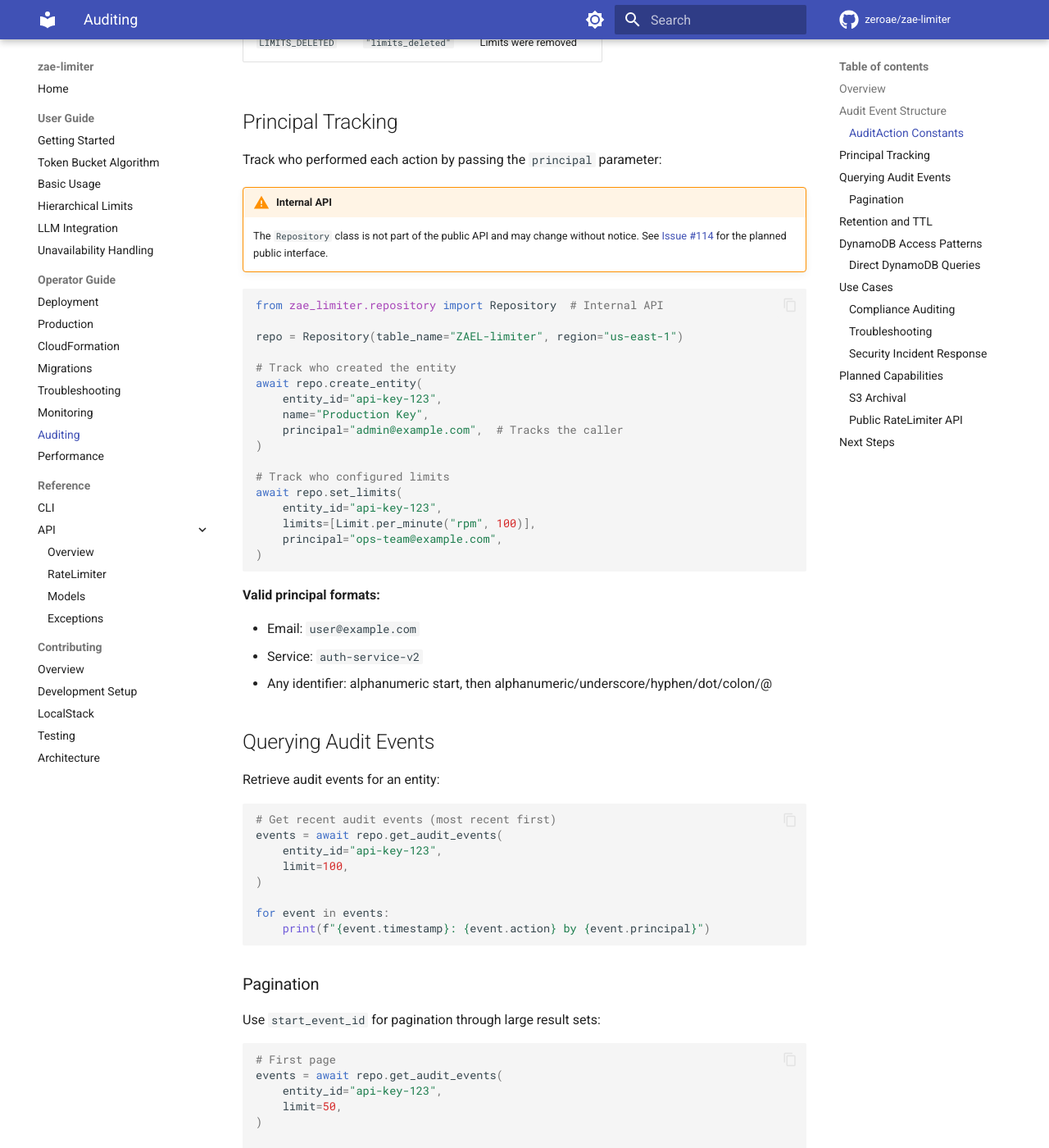
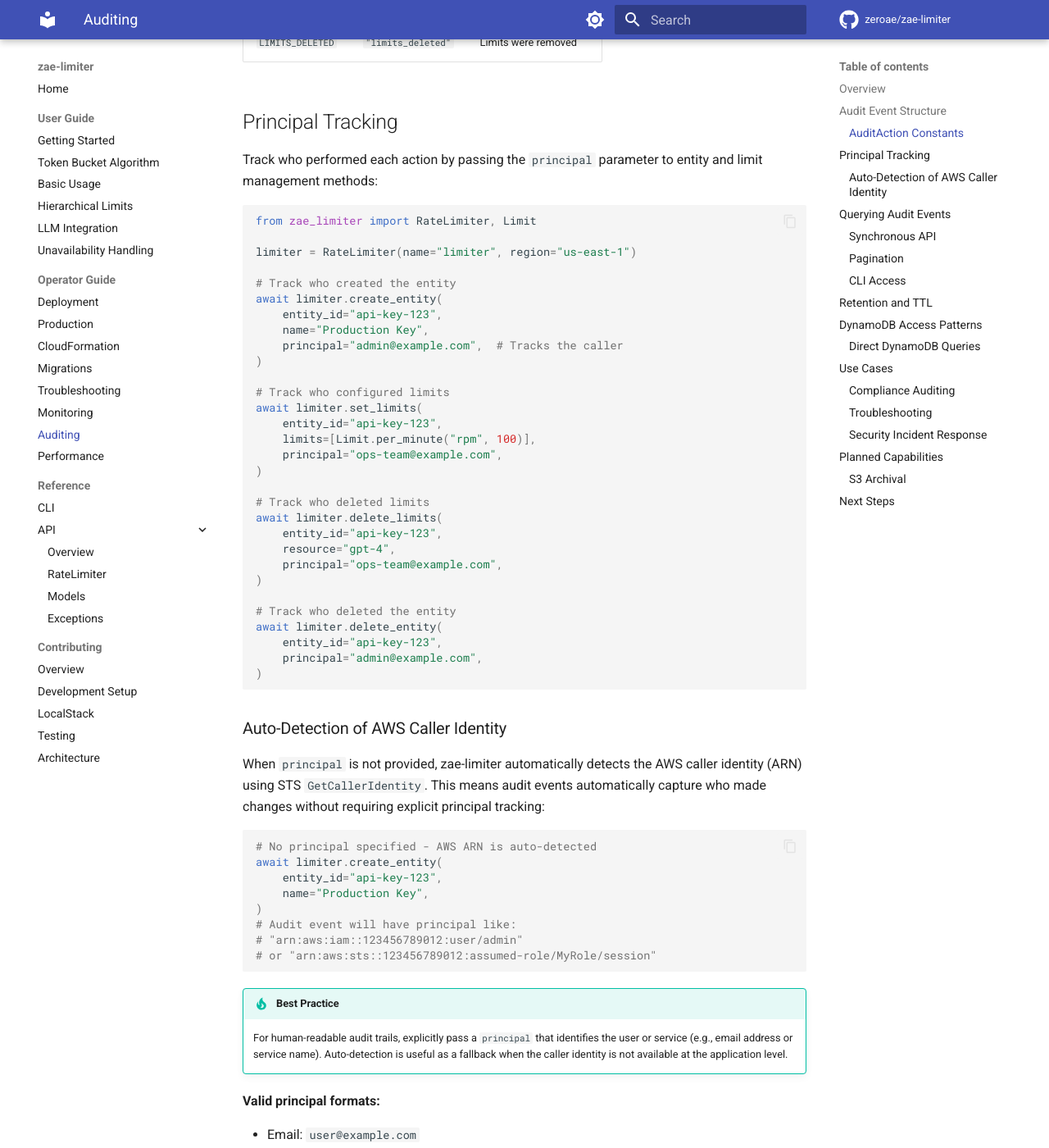
Before and after one commit to zeroae/zae-limiter, an MkDocs documentation site: the page built from docs/infra/auditing.md, in a window 1280 px wide and 1400 px high, scrolled down 1472 px. Shown: the whole window at 82% size. Built offline with MkDocs 1.6.1 and Material for MkDocs 9.7.7, drawn with Linux system fonts in a browser that asks for light colours; comment, search, counter and statistics services are not loaded; the version menu is left out; some of the changed text lies outside the part shown.

Commit message:
feat(limiter): expose audit API and principal tracking (#153)
* ✨ feat(limiter): expose audit API and principal tracking (#114)

Add audit event retrieval and principal tracking to public interfaces:

- Add get_audit_events() to RateLimiter and SyncRateLimiter
- Add principal parameter to create_entity, delete_entity, set_limits, delete_limits
- Auto-detect AWS caller identity (ARN) when principal is None
- Add CLI command: zae-limiter audit list

Co-Authored-By: Claude Opus 4.5 <noreply@anthropic.com>

* 🔧 chore: add docs-parity and api-cli-parity rules

Add Claude Code agent configurations:
- docs-updater agent for documentation synchronization
- api-cli-parity agent for interface consistency checks
- Rules for when to invoke these agents

Co-Authored-By: Claude Opus 4.5 <noreply@anthropic.com>

* 📝 docs: add audit to CLI command list in CLAUDE.md

Co-Authored-By: Claude Opus 4.5 <noreply@anthropic.com>

* ✅ test(repository): add coverage for STS failure handling

Test that _get_caller_identity_arn() handles STS exceptions gracefully.

Co-Authored-By: Claude Opus 4.5 <noreply@anthropic.com>

* chore: update zeroae rules submodule

Updates PR title convention documentation.

Co-Authored-By: Claude Opus 4.5 <noreply@anthropic.com>

* test(cli): add unit tests for audit list command

Improves patch coverage by testing:
- No events found path
- Events display with table format
- Long principal truncation
- Pagination hint when limit reached
- Custom limit and start-event-id options
- Endpoint URL handling
- Exception handling
- None resource/principal handling

Co-Authored-By: Claude Opus 4.5 <noreply@anthropic.com>

* style(test): format test_cli.py

---------

Co-authored-by: Claude Opus 4.5 <noreply@anthropic.com>

````diff
--- a/docs/infra/auditing.md
+++ b/docs/infra/auditing.md
@@ -53,31 +53,58 @@ event = AuditEvent(
 
 ## Principal Tracking
 
-Track who performed each action by passing the `principal` parameter:
-
-!!! warning "Internal API"
-    The `Repository` class is not part of the public API and may change without notice.
-    See [Issue #114](https://github.com/zeroae/zae-limiter/issues/114) for the planned public interface.
+Track who performed each action by passing the `principal` parameter to entity and limit management methods:
 
 ```python
-from zae_limiter.repository import Repository  # Internal API
+from zae_limiter import RateLimiter, Limit
 
-repo = Repository(table_name="ZAEL-limiter", region="us-east-1")
+limiter = RateLimiter(name="limiter", region="us-east-1")
 
 # Track who created the entity
-await repo.create_entity(
+await limiter.create_entity(
     entity_id="api-key-123",
     name="Production Key",
     principal="admin@example.com",  # Tracks the caller
 )
 
 # Track who configured limits
-await repo.set_limits(
+await limiter.set_limits(
     entity_id="api-key-123",
     limits=[Limit.per_minute("rpm", 100)],
     principal="ops-team@example.com",
 )
+
+# Track who deleted limits
+await limiter.delete_limits(
+    entity_id="api-key-123",
+    resource="gpt-4",
+    principal="ops-team@example.com",
+)
+
+# Track who deleted the entity
+await limiter.delete_entity(
+    entity_id="api-key-123",
+    principal="admin@example.com",
+)
 ```
+
+### Auto-Detection of AWS Caller Identity
+
+When `principal` is not provided, zae-limiter automatically detects the AWS caller identity (ARN) using STS `GetCallerIdentity`. This means audit events automatically capture who made changes without requiring explicit principal tracking:
+
+```python
+# No principal specified - AWS ARN is auto-detected
+await limiter.create_entity(
+    entity_id="api-key-123",
+    name="Production Key",
+)
+# Audit event will have principal like:
+# "arn:aws:iam::123456789012:user/admin"
+# or "arn:aws:sts::123456789012:assumed-role/MyRole/session"
+```
+
+!!! tip "Best Practice"
+    For human-readable audit trails, explicitly pass a `principal` that identifies the user or service (e.g., email address or service name). Auto-detection is useful as a fallback when the caller identity is not available at the application level.
 
 **Valid principal formats:**
 
@@ -87,15 +114,33 @@ await repo.set_limits(
 
 ## Querying Audit Events
 
-Retrieve audit events for an entity:
+Retrieve audit events for an entity using the `get_audit_events()` method:
 
 ```python
+from zae_limiter import RateLimiter
+
+limiter = RateLimiter(name="limiter", region="us-east-1")
+
 # Get recent audit events (most recent first)
-events = await repo.get_audit_events(
+events = await limiter.get_audit_events(
     entity_id="api-key-123",
     limit=100,
 )
 
+for event in events:
+    print(f"{event.timestamp}: {event.action} by {event.principal}")
+```
+
+### Synchronous API
+
+For synchronous code, use `SyncRateLimiter`:
+
+```python
+from zae_limiter import SyncRateLimiter
+
+limiter = SyncRateLimiter(name="limiter", region="us-east-1")
+
+events = limiter.get_audit_events(entity_id="api-key-123", limit=100)
 for event in events:
     print(f"{event.timestamp}: {event.action} by {event.principal}")
 ```
@@ -106,18 +151,33 @@ Use `start_event_id` for pagination through large result sets:
 
 ```python
 # First page
-events = await repo.get_audit_events(
+events = await limiter.get_audit_events(
     entity_id="api-key-123",
     limit=50,
 )
 
 # Next page (use last event's ID)
 if events:
-    more_events = await repo.get_audit_events(
+    more_events = await limiter.get_audit_events(
         entity_id="api-key-123",
         limit=50,
         start_event_id=events[-1].event_id,
     )
+```
+
+### CLI Access
+
+Query audit events from the command line:
+
+```bash
+# List audit events for an entity
+zae-limiter audit list --name limiter --entity-id api-key-123
+
+# Limit results
+zae-limiter audit list --entity-id api-key-123 --limit 10
+
+# Paginate
+zae-limiter audit list --entity-id api-key-123 --start-event-id 01HXYZ...
 ```
 
 ## Retention and TTL
@@ -175,8 +235,12 @@ for item in response["Items"]:
 Answer "who changed what, when?" for SOC2, HIPAA, or internal audits:
 
 ```python
+from zae_limiter import RateLimiter
+
+limiter = RateLimiter(name="limiter", region="us-east-1")
+
 # Find all changes to a specific entity
-events = await repo.get_audit_events("sensitive-api-key")
+events = await limiter.get_audit_events(entity_id="sensitive-api-key")
 
 for event in events:
     print(f"""
@@ -192,8 +256,12 @@ for event in events:
 Investigate when limits were changed:
 
 ```python
+from zae_limiter import RateLimiter, AuditAction
+
+limiter = RateLimiter(name="limiter", region="us-east-1")
+
 # Filter for limit changes
-events = await repo.get_audit_events("api-key-123")
+events = await limiter.get_audit_events(entity_id="api-key-123")
 limit_changes = [e for e in events if e.action in (
     AuditAction.LIMITS_SET,
     AuditAction.LIMITS_DELETED,
@@ -211,9 +279,11 @@ for event in limit_changes:
 Track entity deletions during an incident window:
 
 ```python
-from datetime import datetime
+from zae_limiter import RateLimiter, AuditAction
 
-events = await repo.get_audit_events("compromised-key")
+limiter = RateLimiter(name="limiter", region="us-east-1")
+
+events = await limiter.get_audit_events(entity_id="compromised-key")
 deletions = [
     e for e in events
     if e.action == AuditAction.ENTITY_DELETED
@@ -234,21 +304,6 @@ for event in deletions:
 - Query with Athena for historical analysis
 - Target: v1.1.0
 
-### Public RateLimiter API
-
-[Issue #114](https://github.com/zeroae/zae-limiter/issues/114) - Expose audit through the public interface:
-
-```python
-# Proposed API (not yet implemented)
-events = await limiter.get_audit_events("api-key-123")
-
-await limiter.create_entity(
-    entity_id="api-key-123",
-    name="Production Key",
-    principal="admin@example.com",  # Track caller
-)
-```
-
 ## Next Steps
 
 - [Production Deployment](production.md) - Security best practices
````
Also changed, not shown: .claude/agents/api-cli-parity.md (added, +105 -0 lines), .claude/agents/docs-updater.md (+47 -2 lines), .claude/rules/api-cli-parity.md (added, +44 -0 lines), .claude/rules/docs-parity.md (added, +37 -0 lines), CLAUDE.md (+1 -1 lines), docs/api/index.md (+4 -0 lines), docs/cli.md (+48 -0 lines), 9 other files.
